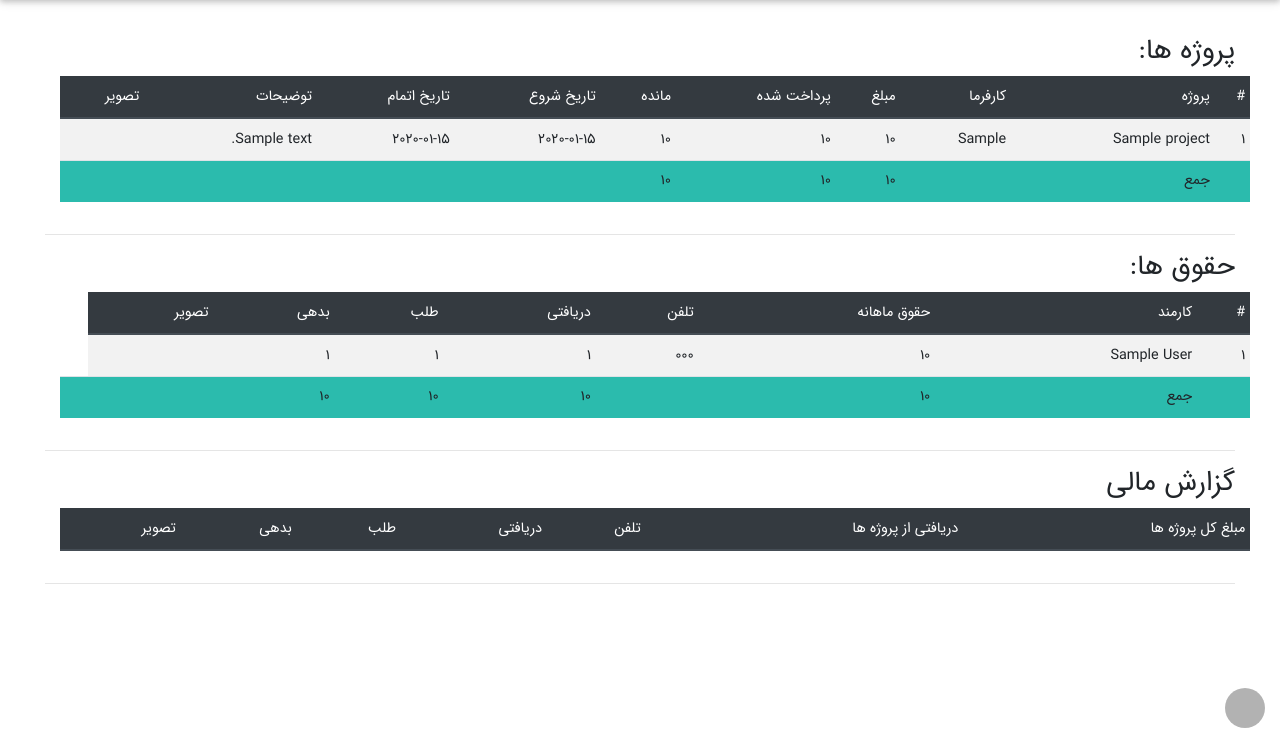
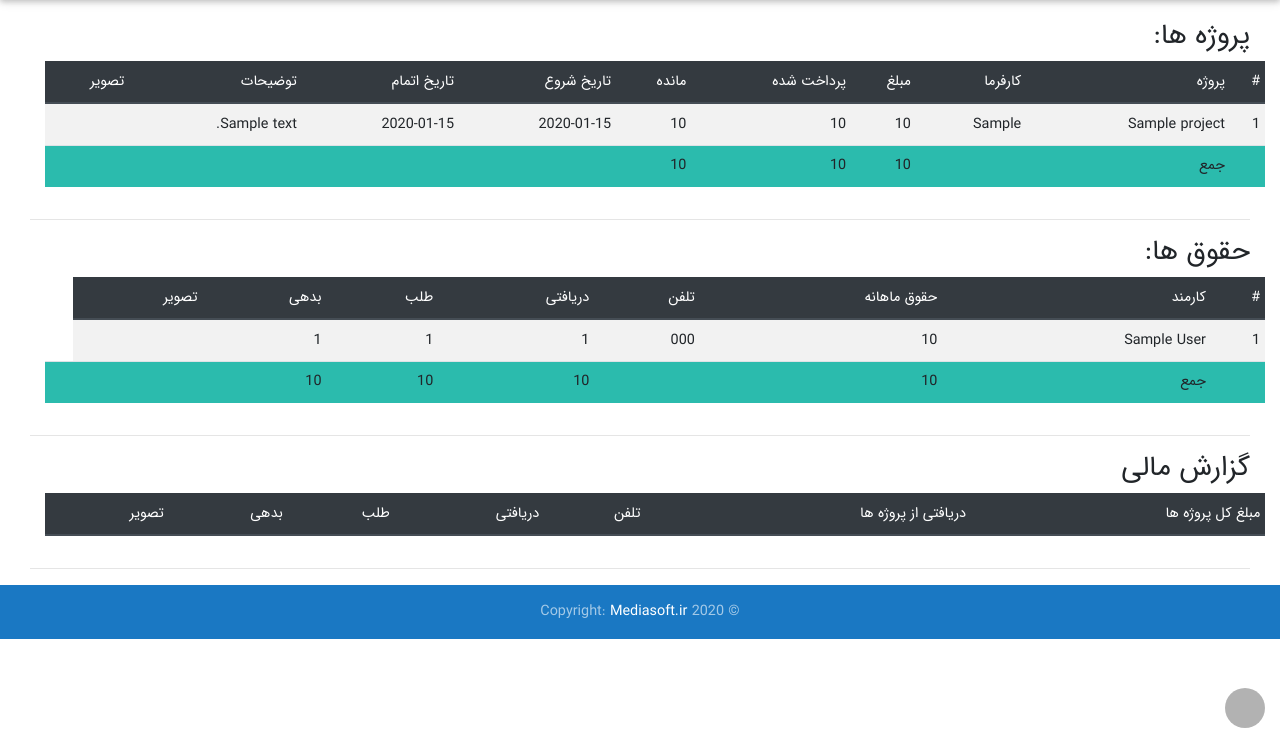
Before and after one commit to mediasoftitteam/projectManager, a Django app: template project/templates/project/financial.html in a window 1280 px wide. Shown: the part 57-800 px from the top of the page. Run offline with Django 3.2, Linux system fonts and the light colour scheme; the template is opened without the code that fills it: most values are stand-ins (such as "Sample title", 1, 10 or a date in 2020); lists and menus that the app fills with data are empty; some libraries are stand-ins or nearby versions; some web fonts are replaced.

Commit message:
add footer

```diff
--- a/project/templates/project/base.html
+++ b/project/templates/project/base.html
@@ -88,9 +88,9 @@
     </nav>
 
     <!-- side bar -->
-    <div id="wrapper" class=" bg-info">
+    <div id="container-fluid wrapper">
         <!-- Sidebar -->
-        <div id="sidebar-wrapper" class="view overlay" style="z-index: 1;position: absolute; width: 230px; right: -230px; background: #2C3E50; opacity: 0.98; transition-duration: 500ms;" >
+        <div id="sidebar-wrapper" class="view overlay" style="z-index: 1;position: absolute; width: 230px; height: 100%; right: -230px; background: #2C3E50; opacity: 0.98; transition-duration: 500ms;" >
             <ul class="list-group  list-group-flush sidebar-nav" style="padding: 0; list-style: none; margin: 0px 1px">
                 <li class="sidebar-brand list-group-item waves-light"  style="background-color: #2C3E50">
                     <a href="{% url 'project:index' %}"  class="text-white">
@@ -184,32 +184,32 @@
             </ul>
         </div> <!-- /#sidebar-wrapper -->
 
-        <!-- Page Content -->
-        <div id="page-content-wrapper" style="width: 100%; position: absolute; padding: 15px; font-family: 'IRANSansNum';" >
-            <main class="container-fluid" style="max-width: calc(1800px + 2%); margin-top: 20px">
-
-            {% block body %}
-            {% endblock %}
-            {% block section %}
-            {% endblock %}
-        </main>
-        </div> <!-- /#page-content-wrapper -->
-
     </div> <!-- /#wrapper -->
 
 
+    <main class="container-fluid" style="max-width: calc(1800px + 2%); margin-top: 20px">
 
-    <!-- Footer -->
-
-
-    <footer>
-    </footer>
-
+        {% block body %}
+        {% endblock %}
+        {% block section %}
+        {% endblock %}
+    </main>
 
     <a href="#home" id="go-to-top">
         <i class="fa fa-chevron-up align-middle"></i>
     </a>
 
+    <!-- Footer -->
+    <footer class="page-footer font-small blue">
+
+        <!-- Copyright -->
+        <div class="footer-copyright text-center py-3">© 2020 Copyright:
+            <a href="http://mediasoft.ir" target="_blank"> Mediasoft.ir</a>
+        </div>
+        <!-- Copyright -->
+
+    </footer>
+    <!-- Footer -->
 
     <!-- hidden url params to send to js -->
     <input type="hidden" id="url-home" data-url="{% url 'project:index' %}" />
```
